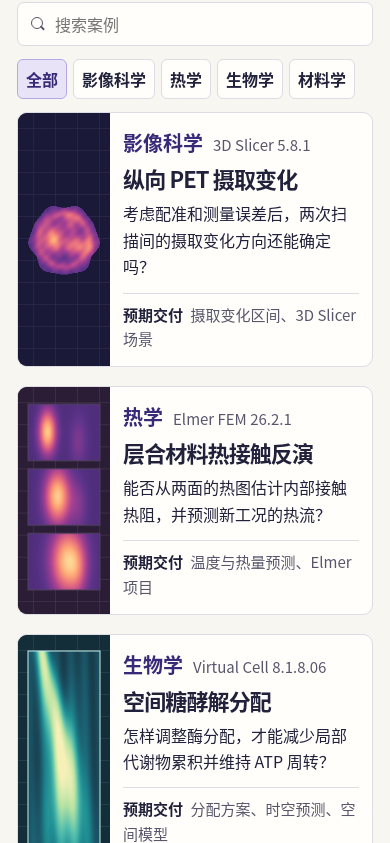
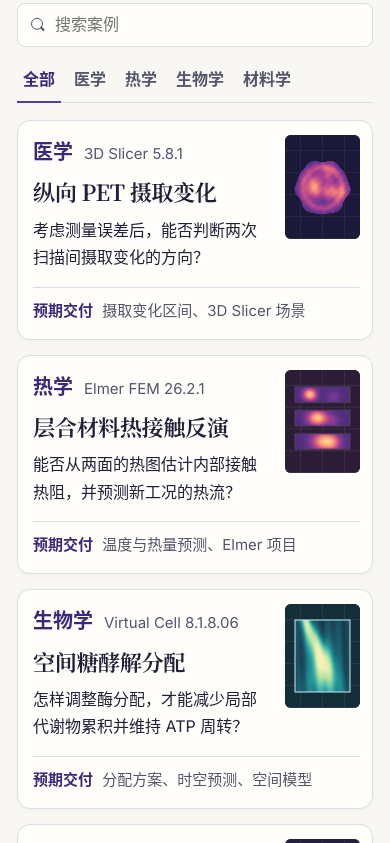
Before and after one commit to cioutn/simulationle-science, a plain HTML site: page index.html in a window 390 px wide. Shown: the part 159-1002 px from the top of the page. Drawn offline with Linux system fonts and the light colour scheme.

Commit message:
Refine Science typography and classify PET under medicine

```diff
--- a/assets/style.css
+++ b/assets/style.css
@@ -1,18 +1,34 @@
+@font-face {
+  font-family: Inter;
+  src: url("fonts/inter-latin.woff2") format("woff2");
+  font-style: normal;
+  font-weight: 400 800;
+  font-display: swap;
+}
+@font-face {
+  font-family: "Noto Serif SC Headings";
+  src: url("fonts/noto-serif-sc-headings.woff2") format("woff2");
+  font-style: normal;
+  font-weight: 650;
+  font-display: swap;
+}
 :root {
   color-scheme: light;
-  --page: #f7f6f1;
+  --page: #f8f7f3;
   --white: #fffefa;
-  --ink: #21213b;
-  --subtle: #57566b;
-  --line: #dddbe3;
+  --ink: #202039;
+  --subtle: #53556a;
+  --line: #dedce6;
   --accent: #5140a0;
   --accent-dark: #392978;
-  --lavender: #e9e3f8;
-  --sans: "PingFang SC", "Microsoft YaHei", "Noto Sans CJK SC", system-ui, sans-serif;
+  --lavender: #ede8f9;
+  --panel: #f4f0fa;
+  --sans: Inter, "PingFang SC", "Microsoft YaHei", "Noto Sans CJK SC", system-ui, sans-serif;
+  --serif: "Noto Serif SC Headings", "Songti SC", "Noto Serif CJK SC", SimSun, serif;
 }
 * { box-sizing: border-box; }
 html { scroll-behavior: smooth; }
-body { margin: 0; background: var(--page); color: var(--ink); font: 16px/1.65 var(--sans); }
+body { margin: 0; background: var(--page); color: var(--ink); font: 16px/1.72 var(--sans); }
 a { color: inherit; text-decoration: none; }
 button, input { font: inherit; }
 button { cursor: pointer; }
@@ -24,8 +40,8 @@ h1, h2, h3, p, dl, dd, figure { margin: 0; }
 .skip { position: fixed; top: 10px; left: 10px; padding: 8px 16px; background: white; transform: translateY(-150%); z-index: 5; }
 .skip:focus { transform: translateY(0); }
 .site-header { border-bottom: 1px solid var(--line); }
-.header-inner { min-height: 76px; display: flex; align-items: center; justify-content: space-between; gap: 24px; }
-.brand { display: inline-flex; align-items: center; gap: 11px; font: 700 clamp(16px, 1.8vw, 22px)/1.15 system-ui, sans-serif; letter-spacing: -.045em; white-space: nowrap; }
+.header-inner { min-height: 70px; display: flex; align-items: center; justify-content: space-between; gap: 24px; }
+.brand { display: inline-flex; align-items: center; gap: 11px; font: 700 clamp(16px, 1.6vw, 20px)/1.15 var(--sans); letter-spacing: -.035em; white-space: nowrap; }
 .brand-mark { width: 30px; height: 30px; border-radius: 8px; background: var(--accent); position: relative; flex: 0 0 auto; }
 .brand-mark::before, .brand-mark::after { content: ""; position: absolute; inset: 6px 9px; border: 1px solid #e9e2ff; border-radius: 50%; transform: rotate(42deg); }
 .brand-mark::after { transform: rotate(-42deg); }
@@ -36,82 +52,86 @@ nav a[aria-current], nav a:hover { color: var(--accent-dark); }
 .nav-external { border-left: 1px solid var(--line); padding-left: clamp(14px, 3vw, 35px); }
 .nav-external span, .site-footer a span { margin-left: 3px; }
 canvas { display: block; width: 100%; }
-.case-section { padding: 48px 0 35px; }
-.section-head { display: flex; align-items: flex-end; justify-content: space-between; gap: 20px; }
-.section-head h1 { font-size: clamp(31px, 4.6vw, 65px); line-height: 1.12; letter-spacing: -.055em; }
-.search { position: relative; display: block; width: min(310px, 100%); }
-.search input { width: 100%; min-height: 44px; border: 1px solid var(--line); border-radius: 7px; padding: 7px 12px 7px 37px; color: var(--ink); background: var(--white); }
-.search-icon { position: absolute; top: 15px; left: 14px; width: 12px; height: 12px; border: 1.5px solid var(--subtle); border-radius: 50%; pointer-events: none; }
+.case-section { padding: 54px 0 39px; }
+.section-head { display: flex; align-items: flex-end; justify-content: space-between; gap: 22px; }
+.section-head h1 { font-size: clamp(32px, 5.2vw, 72px); line-height: 1.08; font-weight: 660; letter-spacing: -.06em; }
+.section-head h1 .brand-slash { font-weight: 430; }
+.search { position: relative; display: block; width: min(280px, 100%); }
+.search input { width: 100%; min-height: 44px; border: 1px solid var(--line); border-radius: 8px; padding: 7px 12px 7px 37px; color: var(--ink); background: var(--white); }
+.search-icon { position: absolute; top: 50%; left: 14px; transform: translateY(-60%); width: 12px; height: 12px; border: 1.5px solid var(--subtle); border-radius: 50%; pointer-events: none; }
 .search-icon::after { content: ""; position: absolute; width: 5px; height: 1.5px; top: 9px; left: 8px; transform: rotate(45deg); background: var(--subtle); }
 .filters, .figure-controls { display: flex; align-items: center; flex-wrap: wrap; gap: 8px; }
-.filters { margin: 22px 0 19px; }
-.filters button, .figure-controls button { border: 1px solid var(--line); border-radius: 6px; padding: 6px 12px; background: var(--white); color: var(--ink); font-size: 14px; }
-.filters button { font-size: 16px; font-weight: 650; }
-.filters button:hover, .figure-controls button:hover { border-color: var(--accent); }
-.filters button[aria-pressed="true"], .figure-controls button[aria-pressed="true"] { color: var(--accent-dark); border-color: #b8a7e4; background: var(--lavender); }
-.case-grid { display: grid; grid-template-columns: repeat(2, minmax(0, 1fr)); gap: 19px; }
-.case-card { border: 1px solid var(--line); border-radius: 10px; overflow: hidden; background: var(--white); }
-.case-card:hover { border-color: #b3a3d9; }
-.case-link { display: grid; grid-template-columns: minmax(0, .55fr) minmax(0, 1fr); height: 100%; }
+.filters { gap: clamp(8px, 2vw, 27px); margin: 23px 0 23px; border-bottom: 1px solid var(--line); }
+.filters button { min-height: 44px; margin-bottom: -1px; border: 0; border-bottom: 2px solid transparent; padding: 6px 8px; background: transparent; color: var(--subtle); font-size: 16px; font-weight: 650; }
+.filters button:hover, .filters button[aria-pressed="true"] { color: var(--accent-dark); }
+.filters button[aria-pressed="true"] { border-bottom-color: var(--accent); }
+.figure-controls button { border: 1px solid var(--line); border-radius: 7px; padding: 6px 12px; background: var(--white); color: var(--ink); font-size: 14px; }
+.figure-controls button:hover { border-color: var(--accent); }
+.figure-controls button[aria-pressed="true"] { color: var(--accent-dark); border-color: #b8a7e4; background: var(--lavender); }
+.case-grid { display: grid; grid-template-columns: repeat(2, minmax(0, 1fr)); gap: 24px; }
+.case-card { border: 1px solid var(--line); border-radius: 13px; overflow: hidden; background: var(--white); box-shadow: 0 2px 5px #25213d08; }
+.case-card:hover { border-color: #b5a9d3; box-shadow: 0 5px 12px #25213d0d; }
+.case-link { display: grid; grid-template-areas: "body visual" "output visual"; grid-template-columns: minmax(0, 1fr) minmax(100px, 29%); grid-template-rows: 1fr auto; column-gap: 23px; height: 100%; padding: 20px 13px 20px 23px; }
 .case-link:focus-visible { outline-offset: -4px; }
 .case-link:hover h2, .case-link:focus-visible h2 { color: var(--accent-dark); text-decoration: underline; text-underline-offset: .16em; }
-.card-visual { position: relative; }
+.card-visual { position: relative; grid-area: visual; border-radius: 8px; overflow: hidden; }
 .card-visual canvas { position: absolute; inset: 0; height: 100%; }
 .theme-pet { background: #232044; }
 .theme-thermal { background: #2a1d35; }
 .theme-metabolism { background: #142e39; }
 .theme-gel { background: #241e41; }
-.card-body { display: flex; flex-direction: column; padding: 17px 20px 18px; }
-.case-meta { display: flex; align-items: baseline; flex-wrap: wrap; gap: 0 10px; margin-bottom: 5px; color: var(--subtle); font-size: 15px; }
-.case-meta strong { color: var(--accent-dark); font-size: 20px; font-weight: 750; }
-.card-body h2 { font-size: clamp(22px, 2.15vw, 29px); line-height: 1.28; letter-spacing: -.04em; }
-.case-question { margin: 8px 0 13px; }
-.case-output { border-top: 1px solid var(--line); margin-top: auto; padding-top: 9px; color: var(--subtle); font-size: 15px; }
-.case-output strong { color: var(--ink); margin-right: 4px; white-space: nowrap; }
+.card-body { grid-area: body; }
+.case-meta { display: flex; align-items: baseline; flex-wrap: wrap; gap: 0 11px; margin-bottom: 8px; color: var(--subtle); font-size: 15px; }
+.case-meta strong { color: var(--accent-dark); font-size: 20px; font-weight: 700; }
+.card-body h2, .detail-header h1, .case-block h2 { font-family: var(--serif); font-weight: 650; }
+.card-body h2 { font-size: clamp(24px, 2.1vw, 30px); line-height: 1.32; letter-spacing: -.023em; }
+.case-question { color: var(--ink); margin: 10px 0 15px; }
+.case-output { grid-area: output; border-top: 1px solid var(--line); padding-top: 10px; color: var(--subtle); font-size: 15px; }
+.case-output strong { color: var(--accent-dark); margin-right: 5px; white-space: nowrap; }
 .case-note { margin-top: 14px; color: var(--subtle); font-size: 14px; }
 .empty-state { text-align: center; background: var(--white); border: 1px dashed #c9c1d6; padding: 35px 20px; border-radius: 8px; }
 .empty-state button { margin-top: 8px; border: 0; background: transparent; color: var(--accent-dark); text-decoration: underline; }
 .site-footer { border-top: 1px solid var(--line); }
 .footer-inner { display: flex; flex-wrap: wrap; align-items: center; justify-content: space-between; gap: 12px; min-height: 70px; padding-block: 14px; font-size: 14px; color: var(--subtle); }
 .site-footer a:hover { color: var(--accent-dark); }
-.detail { width: min(1020px, 100% - 96px); margin-inline: auto; }
-.breadcrumb { margin: 25px 0 32px; color: var(--subtle); font-size: 14px; }
+.detail { width: min(1040px, 100% - 96px); margin-inline: auto; }
+.breadcrumb { margin: 26px 0 34px; color: var(--subtle); font-size: 14px; }
 .breadcrumb a:hover { text-decoration: underline; }
 .breadcrumb span { margin-inline: 8px; color: var(--accent); }
-.detail-header h1 { font-size: clamp(36px, 5vw, 66px); line-height: 1.15; letter-spacing: -.055em; margin: 12px 0 13px; }
-.detail-question { max-width: 760px; font-size: clamp(19px, 2vw, 24px); line-height: 1.55; }
-.detail-software { margin-top: 11px; color: var(--subtle); }
-.case-brief { display: grid; grid-template-columns: repeat(3, minmax(0, 1fr)); margin-block: 25px 30px; border: 1px solid var(--line); border-radius: 9px; background: var(--white); }
-.case-brief > div { padding: 15px 17px 16px; }
+.detail-header h1 { font-size: clamp(36px, 5.1vw, 68px); line-height: 1.18; letter-spacing: -.025em; margin-bottom: 16px; }
+.detail-question { max-width: 760px; font-size: clamp(19px, 1.9vw, 24px); line-height: 1.62; }
+.detail-software { margin-top: 12px; color: var(--subtle); }
+.case-brief { display: grid; grid-template-columns: repeat(3, minmax(0, 1fr)); margin-block: 29px 31px; border: 1px solid var(--line); border-radius: 12px; background: var(--panel); }
+.case-brief > div { padding: 18px 20px; }
 .case-brief > div + div { border-left: 1px solid var(--line); }
-.case-brief dt { color: var(--accent-dark); font-weight: 750; margin-bottom: 5px; }
+.case-brief dt { color: var(--accent-dark); font-size: 17px; font-weight: 700; margin-bottom: 6px; }
 .case-brief dd { color: var(--ink); }
-.case-nav { position: sticky; top: 0; z-index: 2; gap: 8px clamp(14px, 3vw, 32px); min-height: 52px; padding-block: 9px; border-block: 1px solid var(--line); background: var(--page); }
-.case-nav a { padding-block: 4px; font-size: 15px; font-weight: 650; }
+.case-nav { position: sticky; top: 0; z-index: 2; gap: 8px clamp(14px, 3vw, 34px); min-height: 53px; padding-block: 9px; border-block: 1px solid var(--line); background: var(--page); }
+.case-nav a { padding-block: 4px; font-size: 16px; font-weight: 650; }
 .case-nav a:hover { text-decoration: underline; text-underline-offset: .2em; }
 .case-block, .detail-figure { scroll-margin-top: 76px; }
-.case-block { padding-block: 29px; }
+.case-block { padding-block: 35px; }
 .case-block + .case-block { border-top: 1px solid var(--line); }
-.case-block h2 { margin-bottom: 9px; font-size: clamp(25px, 3vw, 35px); line-height: 1.26; letter-spacing: -.035em; }
-.case-intro { max-width: 810px; color: var(--subtle); font-size: 17px; }
-.task-steps { display: grid; grid-template-columns: repeat(3, minmax(0, 1fr)); gap: 18px 30px; margin: 18px 0 0; padding-inline-start: 1.35em; }
+.case-block h2 { margin-bottom: 12px; font-size: clamp(26px, 3vw, 37px); line-height: 1.28; letter-spacing: -.018em; }
+.case-intro { max-width: 800px; color: var(--subtle); font-size: 17px; }
+.task-steps { display: grid; grid-template-columns: repeat(3, minmax(0, 1fr)); gap: 18px 33px; margin: 21px 0 0; padding-inline-start: 1.35em; }
 .task-steps li::marker { color: var(--accent-dark); font-weight: 750; }
-.task-steps strong { display: block; margin-bottom: 4px; }
+.task-steps strong { display: block; margin-bottom: 5px; font-size: 17px; }
 .task-steps p { color: var(--subtle); }
 .resource-list { margin-top: 16px; border-block: 1px solid var(--line); }
-.resource-list > div { display: grid; grid-template-columns: minmax(110px, .26fr) 1fr; gap: 5px 16px; padding-block: 11px; }
+.resource-list > div { display: grid; grid-template-columns: minmax(110px, .26fr) 1fr; gap: 5px 20px; padding-block: 12px; }
 .resource-list > div + div { border-top: 1px solid var(--line); }
 .resource-list dt { font-weight: 700; }
 .resource-list dd { color: var(--subtle); }
 .resource-list a, .detail-software a { color: var(--accent-dark); text-decoration: underline; text-underline-offset: .2em; }
-.detail-figure { background: var(--white); border: 1px solid var(--line); border-radius: 10px; overflow: hidden; }
+.detail-figure { background: var(--white); border: 1px solid var(--line); border-radius: 12px; overflow: hidden; }
 .figure-toolbar { display: flex; align-items: center; justify-content: space-between; gap: 12px; padding: 12px 17px; }
 .figure-toolbar h2 { font-size: 17px; letter-spacing: 0; }
 .detail-figure canvas { height: clamp(235px, 33vw, 350px); }
 .detail-figure figcaption { padding: 10px 17px; color: var(--subtle); font-size: 15px; min-height: 46px; }
 .deliverable-table { width: 100%; border-collapse: collapse; table-layout: fixed; margin-top: 14px; text-align: left; }
-.deliverable-table th, .deliverable-table td { border-bottom: 1px solid var(--line); padding: 10px 12px; vertical-align: top; overflow-wrap: anywhere; }
-.deliverable-table thead { background: var(--lavender); }
+.deliverable-table th, .deliverable-table td { border-bottom: 1px solid var(--line); padding: 12px 15px; vertical-align: top; overflow-wrap: anywhere; }
+.deliverable-table thead { background: var(--panel); color: var(--accent-dark); }
 .deliverable-table thead th:first-child { width: 29%; }
 .deliverable-table tbody th { font-weight: 650; }
 .deliverable-table tbody td { color: var(--subtle); }
@@ -121,6 +141,7 @@ canvas { display: block; width: 100%; }
 @media (max-width: 920px) {
   .wrap, .detail { width: calc(100% - 56px); }
   .case-grid { grid-template-columns: 1fr; }
+  .search { width: min(245px, 100%); }
 }
 @media (max-width: 680px) {
   .wrap, .detail { width: calc(100% - 34px); }
@@ -128,20 +149,22 @@ canvas { display: block; width: 100%; }
   nav { gap: 12px; }
   .brand-mark { width: 26px; height: 26px; }
   .brand-mark::before, .brand-mark::after { inset: 5px 8px; }
-  .case-section { padding-block: 32px; }
+  .case-section { padding-block: 34px 29px; }
   .section-head { align-items: flex-start; flex-direction: column; gap: 13px; }
-  .section-head h1 { font-size: clamp(27px, 7.5vw, 43px); }
+  .section-head h1 { font-size: clamp(27px, 7.35vw, 43px); }
   .search { width: 100%; }
-  .filters { gap: 6px; margin-block: 13px; }
-  .filters button { padding-inline: 8px; }
-  .case-link { grid-template-columns: minmax(72px, 26%) minmax(0, 1fr); }
-  .card-body { padding: 13px 13px 14px; }
+  .filters { gap: 7px; margin-block: 12px 17px; }
+  .filters button { padding-inline: 6px; }
+  .case-grid { gap: 15px; }
+  .case-link { grid-template-areas: "body visual" "output output"; grid-template-columns: minmax(0, 1fr) minmax(67px, 23%); column-gap: 12px; padding: 14px 12px 15px 15px; }
+  .card-body h2 { font-size: clamp(22px, 5.7vw, 27px); }
+  .card-visual { align-self: start; aspect-ratio: 1 / 1.38; border-radius: 6px; }
   .case-brief, .task-steps, .resource-list > div { grid-template-columns: 1fr; }
-  .case-brief > div { padding: 12px 14px; }
+  .case-brief > div { padding: 14px 15px; }
   .case-brief > div + div { border-left: 0; border-top: 1px solid var(--line); }
   .case-nav { gap: 5px clamp(8px, 3vw, 15px); }
   .case-nav a { font-size: 14px; }
-  .case-block { padding-block: 24px; }
+  .case-block { padding-block: 27px; }
   .deliverable-table thead th:first-child { width: 35%; }
   .deliverable-table th, .deliverable-table td { padding-inline: 7px; }
   .figure-toolbar { flex-wrap: wrap; }
--- a/index.html
+++ b/index.html
@@ -4,7 +4,7 @@
   <meta charset="utf-8">
   <meta name="viewport" content="width=device-width, initial-scale=1">
   <meta name="description" content="SimulationLE / Science 收录四个科学研究任务，介绍各任务的问题、输入和预期交付。">
-  <meta name="theme-color" content="#f7f6f1">
+  <meta name="theme-color" content="#f8f7f3">
   <title>SimulationLE / Science</title>
   <link rel="icon" href="assets/favicon.png">
   <link rel="stylesheet" href="assets/style.css">
@@ -27,55 +27,55 @@
         </div>
         <div class="filters" role="group" aria-label="按领域筛选">
           <button type="button" data-filter="all" aria-pressed="true">全部</button>
-          <button type="button" data-filter="imaging" aria-pressed="false">影像科学</button>
+          <button type="button" data-filter="medicine" aria-pressed="false">医学</button>
           <button type="button" data-filter="thermal" aria-pressed="false">热学</button>
           <button type="button" data-filter="metabolism" aria-pressed="false">生物学</button>
           <button type="button" data-filter="mechanics" aria-pressed="false">材料学</button>
           <span class="sr-only" id="case-count" role="status">4 个案例</span>
         </div>
         <div class="case-grid">
-          <article class="case-card" data-domain="imaging" data-keywords="longitudinal-pet-bounds 定量影像 配准 分辨率 测量误差 不确定性 体模">
+          <article class="case-card" data-domain="medicine" data-keywords="longitudinal-pet-bounds 医学影像 定量影像 影像科学 配准 分辨率 测量误差 不确定性 体模">
             <a class="case-link" href="cases/longitudinal-pet-bounds/" aria-labelledby="case-pet">
+              <div class="card-body">
+                <p class="case-meta"><strong>医学</strong> <span>3D Slicer 5.8.1</span></p>
+                <h2 id="case-pet">纵向 PET 摄取变化</h2>
+                <p class="case-question">考虑测量误差后，能否判断两次扫描间摄取变化的方向？</p>
+              </div>
               <div class="card-visual theme-pet"><canvas data-plot="pet-card" role="img" aria-label="PET 体模切片示意"></canvas></div>
-              <div class="card-body">
-                <p class="case-meta"><strong>影像科学</strong> <span>3D Slicer 5.8.1</span></p>
-                <h2 id="case-pet">纵向 PET 摄取变化</h2>
-                <p class="case-question">考虑配准和测量误差后，两次扫描间的摄取变化方向还能确定吗？</p>
-                <p class="case-output"><strong>预期交付</strong> 摄取变化区间、3D Slicer 场景</p>
-              </div>
+              <p class="case-output"><strong>预期交付</strong> 摄取变化区间、3D Slicer 场景</p>
             </a>
           </article>
           <article class="case-card" data-domain="thermal" data-keywords="laminate-contact-transfer 热传递 热阻 热学 材料 反演 热图 移动热源 热流">
             <a class="case-link" href="cases/laminate-contact-transfer/" aria-labelledby="case-thermal">
-              <div class="card-visual theme-thermal"><canvas data-plot="thermal-card" role="img" aria-label="层合材料表面的瞬态热分布示意"></canvas></div>
               <div class="card-body">
                 <p class="case-meta"><strong>热学</strong> <span>Elmer FEM 26.2.1</span></p>
                 <h2 id="case-thermal">层合材料热接触反演</h2>
                 <p class="case-question">能否从两面的热图估计内部接触热阻，并预测新工况的热流？</p>
-                <p class="case-output"><strong>预期交付</strong> 温度与热量预测、Elmer 项目</p>
               </div>
+              <div class="card-visual theme-thermal"><canvas data-plot="thermal-card" role="img" aria-label="层合材料表面的瞬态热分布示意"></canvas></div>
+              <p class="case-output"><strong>预期交付</strong> 温度与热量预测、Elmer 项目</p>
             </a>
           </article>
           <article class="case-card" data-domain="metabolism" data-keywords="VCell glycolysis-redistribution 系统生物学 代谢 反应扩散 糖酵解 空间扰动 ATP 周转">
             <a class="case-link" href="cases/glycolysis-redistribution/" aria-labelledby="case-metabolism">
-              <div class="card-visual theme-metabolism"><canvas data-plot="metabolism-card" role="img" aria-label="空间代谢模型在不同时刻的浓度分布示意"></canvas></div>
               <div class="card-body">
                 <p class="case-meta"><strong>生物学</strong> <span>Virtual Cell 8.1.8.06</span></p>
                 <h2 id="case-metabolism">空间糖酵解分配</h2>
                 <p class="case-question">怎样调整酶分配，才能减少局部代谢物累积并维持 ATP 周转？</p>
-                <p class="case-output"><strong>预期交付</strong> 分配方案、时空预测、空间模型</p>
               </div>
+              <div class="card-visual theme-metabolism"><canvas data-plot="metabolism-card" role="img" aria-label="空间代谢模型在不同时刻的浓度分布示意"></canvas></div>
+              <p class="case-output"><strong>预期交付</strong> 分配方案、时空预测、空间模型</p>
             </a>
           </article>
           <article class="case-card" data-domain="mechanics" data-keywords="donnan-bilayer-transfer 软材料力学 水凝胶 双层 凝胶 膨胀 溶胀 变形 自由行程 阻挡力">
             <a class="case-link" href="cases/donnan-bilayer-transfer/" aria-labelledby="case-gel">
-              <div class="card-visual theme-gel"><canvas data-plot="gel-card" role="img" aria-label="粘合双层凝胶弯曲与变形网格示意"></canvas></div>
               <div class="card-body">
                 <p class="case-meta"><strong>材料学</strong> <span>FEBio Studio 3.2</span></p>
                 <h2 id="case-gel">Donnan 双层凝胶</h2>
                 <p class="case-question">用均匀试样校准的模型，能预测双层凝胶的变形和出力吗？</p>
-                <p class="case-output"><strong>预期交付</strong> 自由行程与阻挡力预测、FEBio 项目</p>
               </div>
+              <div class="card-visual theme-gel"><canvas data-plot="gel-card" role="img" aria-label="粘合双层凝胶弯曲与变形网格示意"></canvas></div>
+              <p class="case-output"><strong>预期交付</strong> 自由行程与阻挡力预测、FEBio 项目</p>
             </a>
           </article>
         </div>
```
Also changed, not shown: cases/longitudinal-pet-bounds/index.html (+2 -2 lines), assets/fonts/OFL-Inter.txt (added), assets/fonts/OFL-NotoSerifSC.txt (added), assets/fonts/inter-latin.woff2 (added), assets/fonts/noto-serif-sc-headings.woff2 (added).
